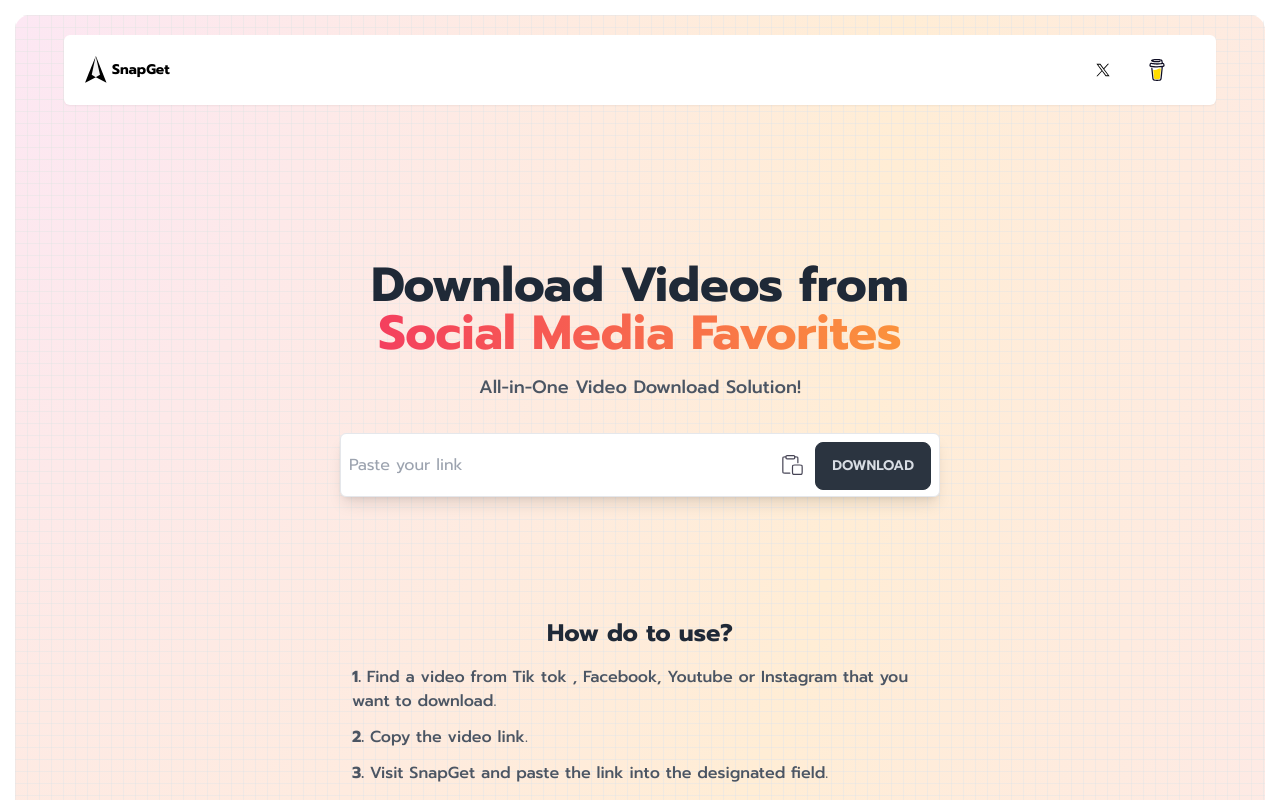
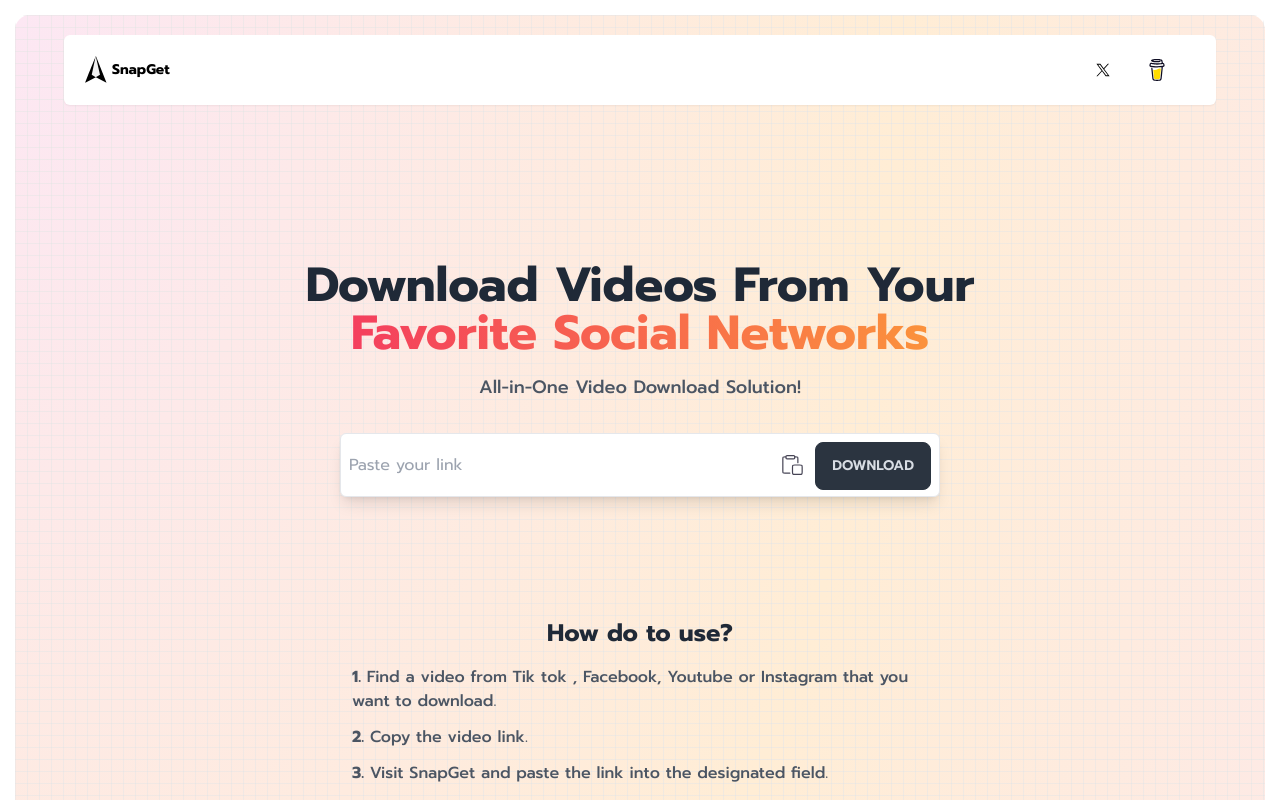
Before and after one commit to Juliancho2/SnapGet, a Next.js app: page / in a window 1280 px wide. Shown: the top 800 px of the page. Built offline with nearby package versions, Linux system fonts and the light colour scheme.

Commit message:
Correction of the title

```diff
--- a/src/components/molecules/Download.tsx
+++ b/src/components/molecules/Download.tsx
@@ -46,7 +46,7 @@
       {
         context && <div className='flex flex-col gap-8 items-center md:mt-24 justify-center z-10'>
           <div>
-            <Text styles='text-4xl sm:text-5xl font-bold text-center  '>Download Videos from <br /> <span className='bg-gradient-to-r from-rose-500 to-orange-400 bg-clip-text text-transparent'>Social Media Favorites</span> </Text>
+            <Text styles='text-4xl sm:text-5xl font-bold text-center  '>Download Videos From Your <br /> <span className='bg-gradient-to-r from-rose-500 to-orange-400 bg-clip-text text-transparent'>Favorite Social Networks</span> </Text>
             <p className='mt-4 text-gray-600 font-medium text-center text-lg'>All-in-One Video Download Solution!</p>
           </div>
           <form className='w-full md:w-[600px] h-auto' onSubmit={(e) => handleSubmit(e)}>
```
